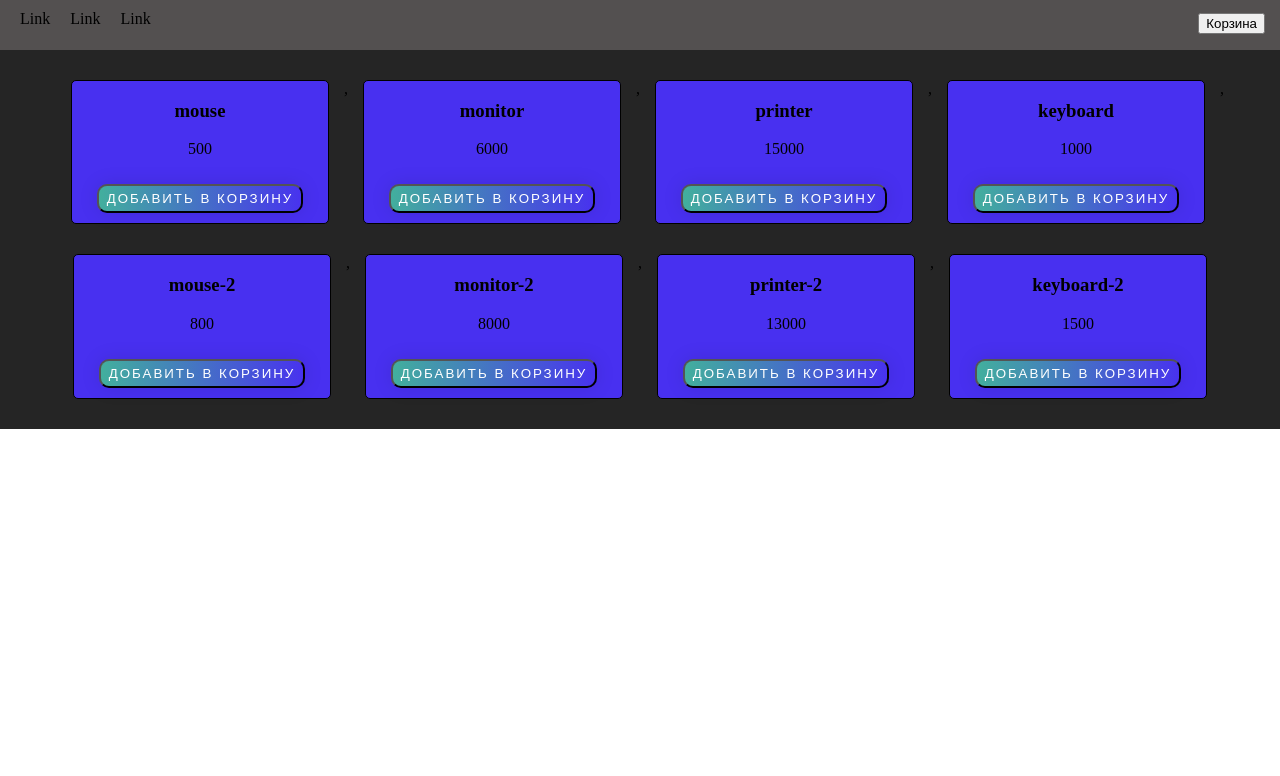
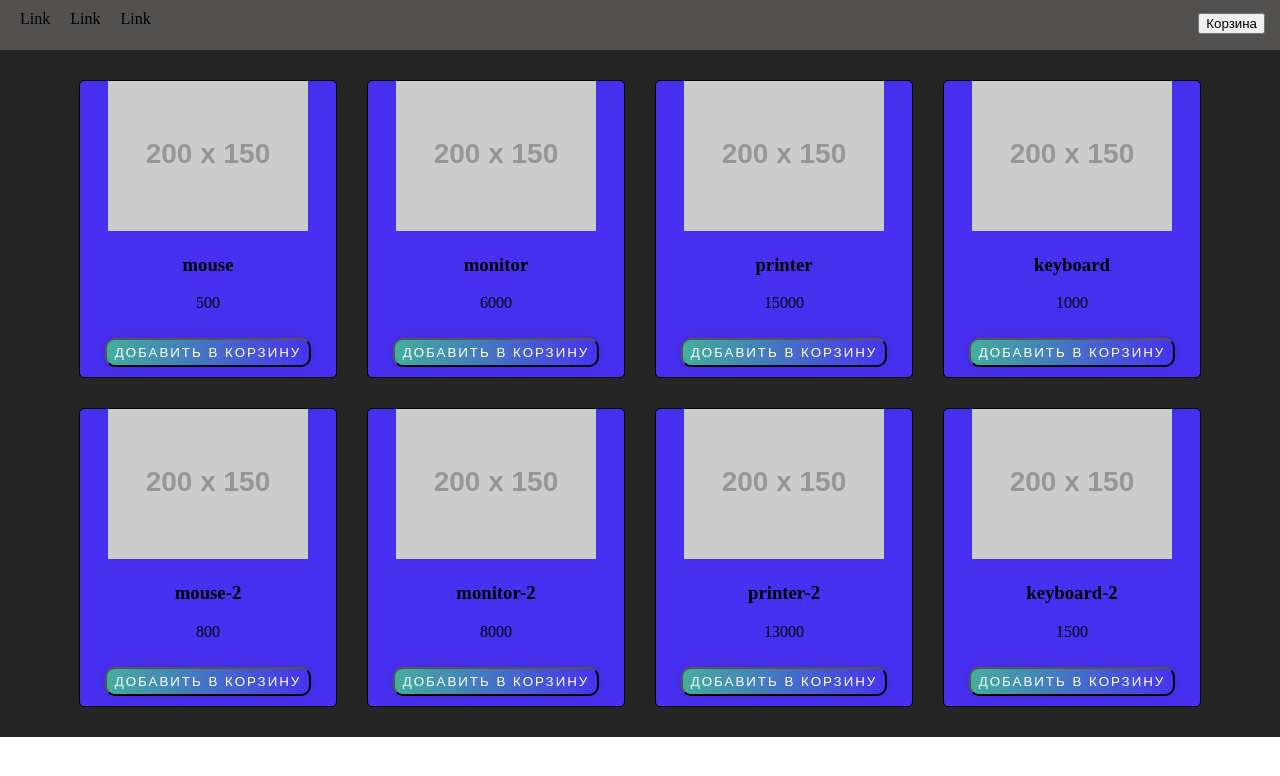
Before and after one commit to DmitryKotlovTR/JS-2, a plain HTML site: page index.html in a window 1280 px wide. Drawn offline with Linux system fonts and the light colour scheme; placeholder pictures from the web are drawn by us.

Commit message:
Homework 2 - start

```diff
--- a/script.js
+++ b/script.js
@@ -1,6 +1,17 @@
-'use strict';
+class ProductList {
+    #goods;
+    #allProducts;
 
-const products = [
+    constructor(container = '.products') {
+        this.container = container;
+        this.#goods = [];
+        this.#allProducts = [];
+        this.#fetchGoods();
+        this.#render();
+    }
+
+    #fetchGoods() {
+        this.#goods = [
             {id: 1, title: 'mouse', price: 500},
             {id: 2, title: 'monitor', price: 6000},
             {id: 3, title: 'printer', price: 15000},
@@ -10,21 +21,37 @@ const products = [
             {id: 7, title: 'printer-2', price: 13000},
             {id: 8, title: 'keyboard-2', price: 1500},
         ];
+    }
 
-const renderProduct = (title, price) => {
-    return `<div class="product-item">
-    <h3>${title}</h3>
-    <p>${price}</p>
-    <button class="by-btn">Добавить в корзину</button>
+    #render() {
+        const block = document.querySelector(this.container);
+
+        for (let product of this.#goods) {
+            const productObject = new ProductItem(product);
+            console.log(productObject);
+            this.#allProducts.push(productObject);
+            block.insertAdjacentHTML('beforeend', productObject.render());
+        }
+    }
+}
+
+class ProductItem {
+    constructor(product, img='https://placehold.it/200x150') {
+        this.title = product.title;
+        this.price = product.price;
+        this.id = product.id;
+        this.img = img;
+    }
+
+    render() {
+        return `<div class="product-item" data-id="${this.id}">
+              <img src="${this.img}" alt="Some img">
+              <div class="desc">
+                  <h3>${this.title}</h3>
+                  <p>${this.price}</p>
+                  <button class="buy-btn">Добавить в корзину</button>
+              </div>
           </div>`;
-};
-
-const renderProducts = (list) => {
-    const productList = list.map(function (product) {
-        return renderProduct(product.title, product.price);
-    });
-    console.log(productList);
-    document.querySelector('.products').innerHTML = productList;
-};
-
-renderProducts(products);
+    }
+}
+const productList = new ProductList();
--- a/style.css
+++ b/style.css
@@ -40,7 +40,7 @@ main {
     text-align: center;
     justify-content: center;
 }
-.by-btn {
+.buy-btn {
     text-decoration: none;
     display: inline-block;
     color: white;
@@ -55,7 +55,7 @@ main {
     box-shadow: 0 0 20px rgba(0, 0, 0, .1);
     transition: .5s;
 }
-.by-btn:hover {
+.buy-btn:hover {
 background-position: right center;
 }
 footer {
```
Lines whose indentation alone changed are shown as unchanged.
